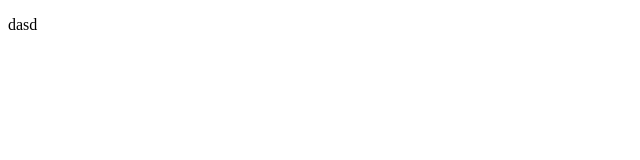
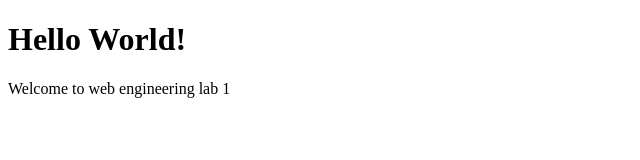
Before and after one commit to Sikander-Hayat-Khan/lab1-hello-world, a plain HTML site: page index.html in a window 1280 px wide. Shown: the whole page, without its empty margins (0-640 px from the left). Drawn offline with Linux system fonts and the light colour scheme.

Commit message:
Hello World page

```diff
--- a/index.html
+++ b/index.html
@@ -6,6 +6,7 @@
     <title>Hello World</title>
 </head>
 <body>
-    <p>dasd</p>
+    <h1>Hello World!</h1>
+    <p>Welcome to web engineering lab 1</p>
 </body>
 </html>
```
